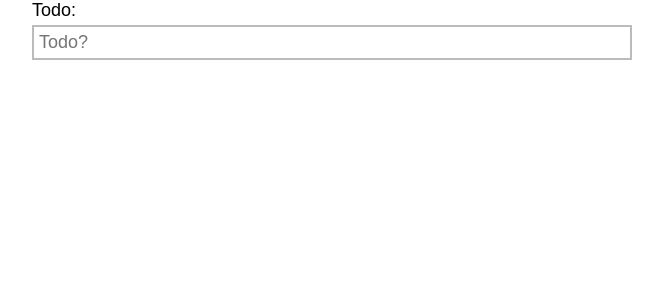
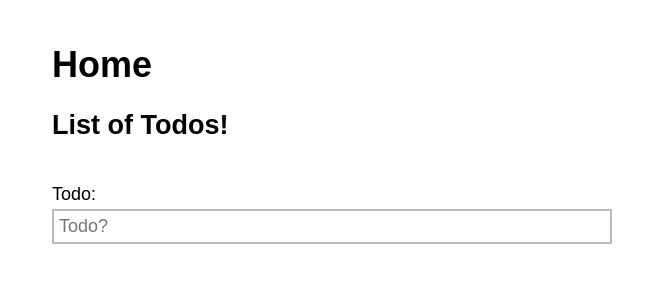
Before and after one commit to macfrei/omr-react-advanced, a React (Create React App) app: page / in a window 1280 px wide. Shown: the top 300 px of the page, without its empty margins (308-971 px from the left). Built offline with nearby package versions, Linux system fonts and the light colour scheme.

Commit message:
Add HomePage and AppLayout

```diff
--- a/src/components/App.js
+++ b/src/components/App.js
@@ -1,9 +1,11 @@
+import { loadFromLocal, saveToLocal } from '../lib/localStorage'
 import { useEffect, useState } from 'react'
-import { loadFromLocal, saveToLocal } from '../lib/localStorage'
+import { v4 as uuidv4 } from 'uuid'
 import AppForm from './AppForm'
-import { v4 as uuidv4 } from 'uuid'
+import HomePage from './HomePage'
+import styled from 'styled-components/macro'
 
-function App() {
+export default function App() {
   const [todos, setTodos] = useState(loadFromLocal('todos') ?? [])
 
   useEffect(() => {
@@ -11,14 +13,10 @@ function App() {
   }, [todos])
 
   return (
-    <div>
+    <AppLayout>
+      <HomePage todos={todos} />
       <AppForm onAddTodo={handleTodo} />
-      <ul>
-        {todos.map(({ todo, id }) => (
-          <li key={id}>{todo}</li>
-        ))}
-      </ul>
-    </div>
+    </AppLayout>
   )
 
   function handleTodo(todo) {
@@ -26,4 +24,8 @@ function App() {
   }
 }
 
-export default App
+const AppLayout = styled.div`
+  display: grid;
+  gap: 20px;
+  padding: 20px;
+`
--- /dev/null
+++ b/src/components/HomePage.js
@@ -0,0 +1,13 @@
+export default function HomePage({ todos }) {
+  return (
+    <div>
+      <h1>Home</h1>
+      <h2>List of Todos!</h2>
+      <ul>
+        {todos.map(({ todo, id }) => (
+          <li key={id}>{todo}</li>
+        ))}
+      </ul>
+    </div>
+  )
+}
```
